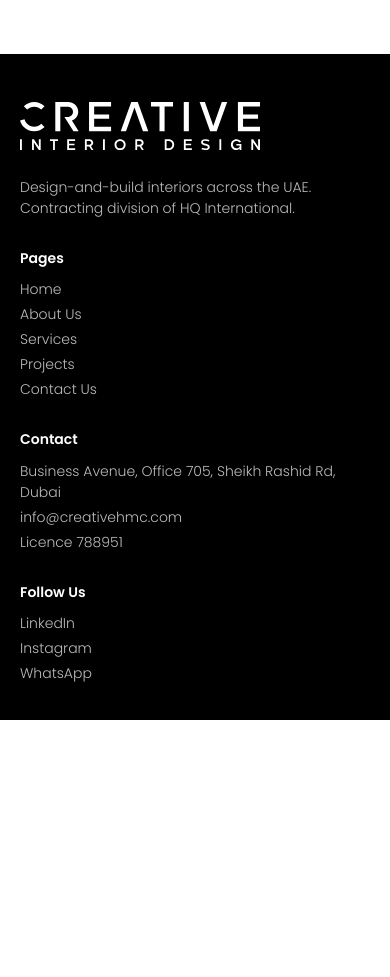
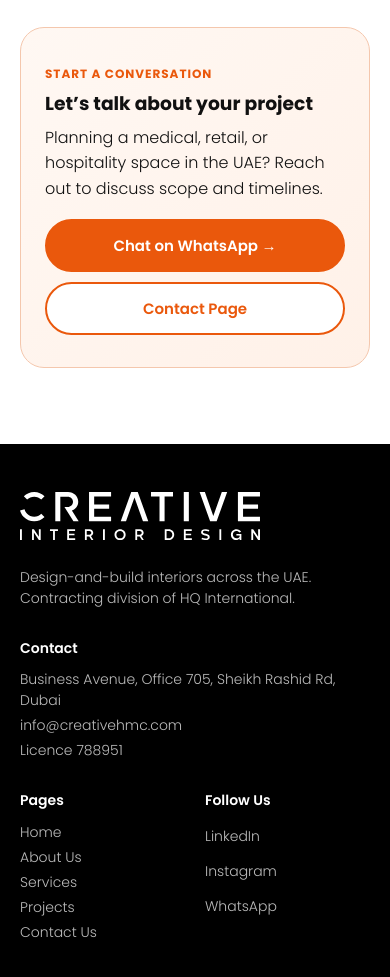
Before and after one commit to mushtaqfarwa106/creative-hmc, a Next.js app: page /projects in a window 390 px wide. Shown: the part 960-1937 px from the top of the page. Before the commit the page ends 1680 px from the top, so only its background shows below. Built offline with nearby package versions, Linux system fonts and the light colour scheme.

Commit message:
Refine footer layout, client logo spacing, and Projects page CTA

```diff
--- a/src/app/page.jsx
+++ b/src/app/page.jsx
@@ -131,7 +131,7 @@ export default function HomePage() {
             style={{
               background: "#fff",
               borderRadius: "24px",
-              padding: "24px 20px",
+              padding: "10px 16px",
               border: "1px solid var(--ln)",
               maxWidth: "1000px",
               margin: "0 auto",
--- a/src/components/Footer.jsx
+++ b/src/components/Footer.jsx
@@ -6,7 +6,7 @@ export default function Footer() {
     <>
       <footer className="orig-footer">
         <div className="w fg">
-          <div>
+          <div className="footer-brand-col">
             <Link
               href="/"
               style={{
@@ -29,7 +29,15 @@ export default function Footer() {
               Design-and-build interiors across the UAE. Contracting division of HQ International.
             </p>
           </div>
-          <div>
+
+          <div className="footer-contact-col">
+            <h4>Contact</h4>
+            <p>Business Avenue, Office 705, Sheikh Rashid Rd, Dubai</p>
+            <p>info@creativehmc.com</p>
+            <p>Licence 788951</p>
+          </div>
+
+          <div className="footer-pages-col">
             <h4>Pages</h4>
             <Link href="/">Home</Link>
             <Link href="/about">About Us</Link>
@@ -37,14 +45,10 @@ export default function Footer() {
             <Link href="/projects">Projects</Link>
             <Link href="/contact">Contact Us</Link>
           </div>
-          <div>
-            <h4>Contact</h4>
-            <p>Business Avenue, Office 705, Sheikh Rashid Rd, Dubai</p>
-            <p>info@creativehmc.com</p>
-            <p>Licence 788951</p>
-          </div>
-          <div>
+
+          <div className="footer-follow-col">
             <h4>Follow Us</h4>
+            <div className="footer-follow-row">
               <a
                 href="https://www.linkedin.com/company/creative-hmc-interior-design/"
                 target="_blank"
@@ -66,6 +70,7 @@ export default function Footer() {
               >
                 WhatsApp
               </a>
+            </div>
           </div>
         </div>
       </footer>
--- a/src/components/ProjectGrid.jsx
+++ b/src/components/ProjectGrid.jsx
@@ -2,7 +2,7 @@
 
 import Link from "next/link";
 import { useRef, useState } from "react";
-import { PROJECTS, slugifyProject } from "../data/siteData";
+import { PROJECTS, slugifyProject, getWhatsAppUrl } from "../data/siteData";
 
 const SECTORS = ["All", "Medical", "Hospitality", "Retail", "Wellness"];
 
@@ -130,6 +130,73 @@ export default function ProjectGrid({
           </button>
         </div>
       )}
+
+      {showFilter && (
+        <div
+          className="project-cta-box"
+          style={{
+            marginTop: "48px",
+            padding: "32px 24px",
+            borderRadius: "24px",
+            border: "1px solid #f4c7ad",
+            background: "linear-gradient(135deg, #fff8f3 0%, #fff1e8 100%)",
+            display: "flex",
+            flexWrap: "wrap",
+            alignItems: "center",
+            justifyContent: "space-between",
+            gap: "18px",
+          }}
+        >
+          <div>
+            <span
+              style={{
+                display: "inline-block",
+                fontSize: "12px",
+                fontWeight: 700,
+                letterSpacing: "0.08em",
+                textTransform: "uppercase",
+                color: "#ea580c",
+                marginBottom: "6px",
+              }}
+            >
+              START A CONVERSATION
+            </span>
+            <h3 style={{ margin: 0 }}>Let’s talk about your project</h3>
+            <p style={{ margin: "6px 0 0" }}>
+              Planning a medical, retail, or hospitality space in the UAE? Reach out to discuss scope and timelines.
+            </p>
+          </div>
+
+          <div className="project-cta-actions">
+            <a
+              className="btn k project-cta-btn"
+              style={{
+                background: "#ea580c",
+                borderColor: "#ea580c",
+                color: "#ffffff",
+              }}
+              href={getWhatsAppUrl(
+                "Hello Creative HMC, let’s talk about a project I saw on the Projects page."
+              )}
+              target="_blank"
+              rel="noopener noreferrer"
+            >
+              Chat on WhatsApp →
+            </a>
+            <Link
+              className="btn o project-cta-btn"
+              style={{
+                borderColor: "#ea580c",
+                color: "#ea580c",
+                background: "#ffffff",
+              }}
+              href="/contact"
+            >
+              Contact Page
+            </Link>
+          </div>
+        </div>
+      )}
     </div>
   );
 }
--- a/src/styles/globals.css
+++ b/src/styles/globals.css
@@ -1721,3 +1721,77 @@ footer a {
     gap: 12px;
   }
 }
+/* Compact top and bottom spacing around TrustedLogosSlider on all screens */
+.trusted-logos-slider,
+.logos-slider,
+.logo-marquee {
+  padding-top: 4px !important;
+  padding-bottom: 4px !important;
+  min-height: auto !important;
+}
+/* Desktop & Laptop: balanced 4-column footer with vertical Follow Us links */
+.orig-footer .w.fg {
+  display: grid !important;
+  grid-template-columns: 1.4fr 1.1fr 0.8fr 0.8fr !important;
+  gap: 32px !important;
+  align-items: start;
+}
+
+.orig-footer .footer-follow-row {
+  display: flex !important;
+  flex-direction: column !important;
+  gap: 6px !important;
+}
+
+.orig-footer .footer-follow-row a {
+  display: block !important;
+}
+
+/* Mobile (<= 639px): Brand full-width, Contact full-width, then Pages (left) & Follow Us (right) side by side */
+@media (max-width: 639px) {
+  .orig-footer .w.fg {
+    display: grid !important;
+    grid-template-columns: 1fr 1fr !important;
+    gap: 24px 20px !important;
+  }
+
+  .orig-footer .footer-brand-col {
+    grid-column: 1 / -1 !important;
+  }
+
+  .orig-footer .footer-contact-col {
+    grid-column: 1 / -1 !important;
+  }
+
+  .orig-footer .footer-pages-col {
+    grid-column: 1 / 2 !important;
+  }
+
+  .orig-footer .footer-follow-col {
+    grid-column: 2 / 3 !important;
+  }
+}
+.project-cta-actions {
+  display: flex;
+  flex-wrap: wrap;
+  gap: 12px;
+}
+
+@media (max-width: 639px) {
+  .project-cta-actions {
+    width: 100%;
+    flex-direction: column;
+    gap: 10px;
+  }
+
+  .project-cta-actions .project-cta-btn {
+    width: 100% !important;
+    min-height: 46px;
+    display: flex !important;
+    align-items: center;
+    justify-content: center;
+    text-align: center;
+    box-sizing: border-box;
+    margin: 0 !important;
+  }
+}
```
Lines whose indentation alone changed are shown as unchanged.
